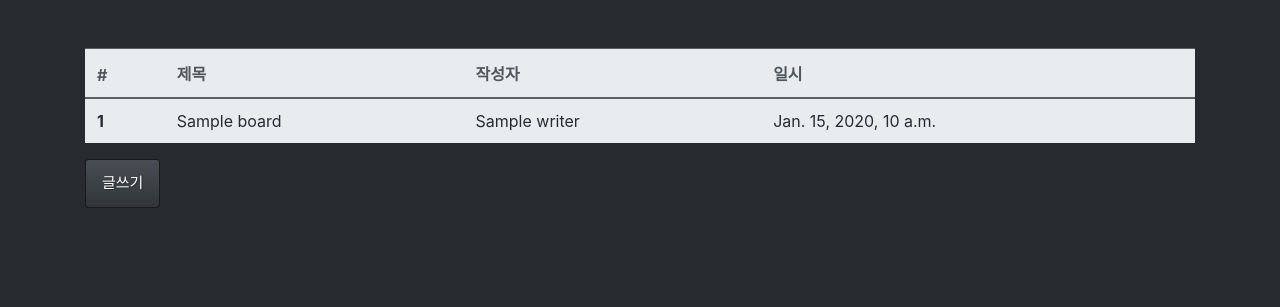
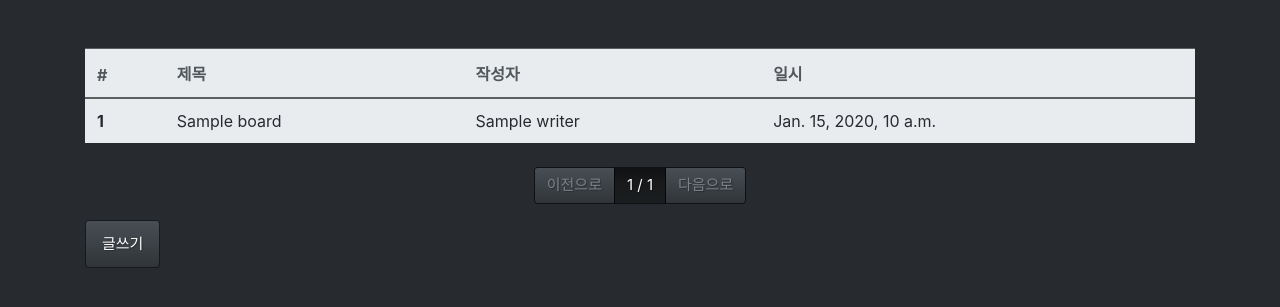
Before and after one commit to khy0425/python_board, a Django app: template fc_community/board/templates/board_list.html in a window 1280 px wide. Shown: the top 307 px of the page. Run offline with Django 3.2, Linux system fonts and the light colour scheme; the template is opened without the code that fills it: most values are stand-ins (such as "Sample title", 1, 10 or a date in 2020); some libraries are stand-ins or nearby versions.

Commit message:
django의 Paginator를 활용해 page_numbering

```diff
--- a/fc_community/board/templates/board_list.html
+++ b/fc_community/board/templates/board_list.html
@@ -25,6 +25,37 @@
         </table>
     </div>
 </div>
+<div class = "row mt-2">
+    <div class="col-12">
+        <nav>
+            <ul class="pagination justify-content-center">
+                {% if boards.has_previous %}
+                <li class="page-item">
+                    <a class="page-link" href="?p={{ boards.previous_page_number }}">이전으로</a>
+                </li>
+                {% else %}
+                <li class="page-item disabled">
+                    <a class="page-link" href="#">이전으로</a>
+                </li>
+                {% endif %}
+                </li>
+                <li class="page-item active">
+                    <a class="page-link" href="#">{{ boards.number }} / {{ boards.paginator.num_pages }}</a>
+                </li>
+                {% if boards.has_next %}
+                <li class="page-item">
+                    <a class="page-link" href="?p={{ boards.next_page_number }}">다음으로</a>
+                </li>
+                {% else %}
+                <li class="page-item disabled">
+                    <a class="page-link" href="#">다음으로</a>
+                </li>
+                {% endif %}
+                </li>
+            </ul>
+        </nav>
+    </div>
+</div>
 <div class = "row">
     <div class = "col-12">
         <button class ="btn btn-primary">글쓰기</button>
```
Also changed, not shown: fc_community/board/views.py (+7 -1 lines).
